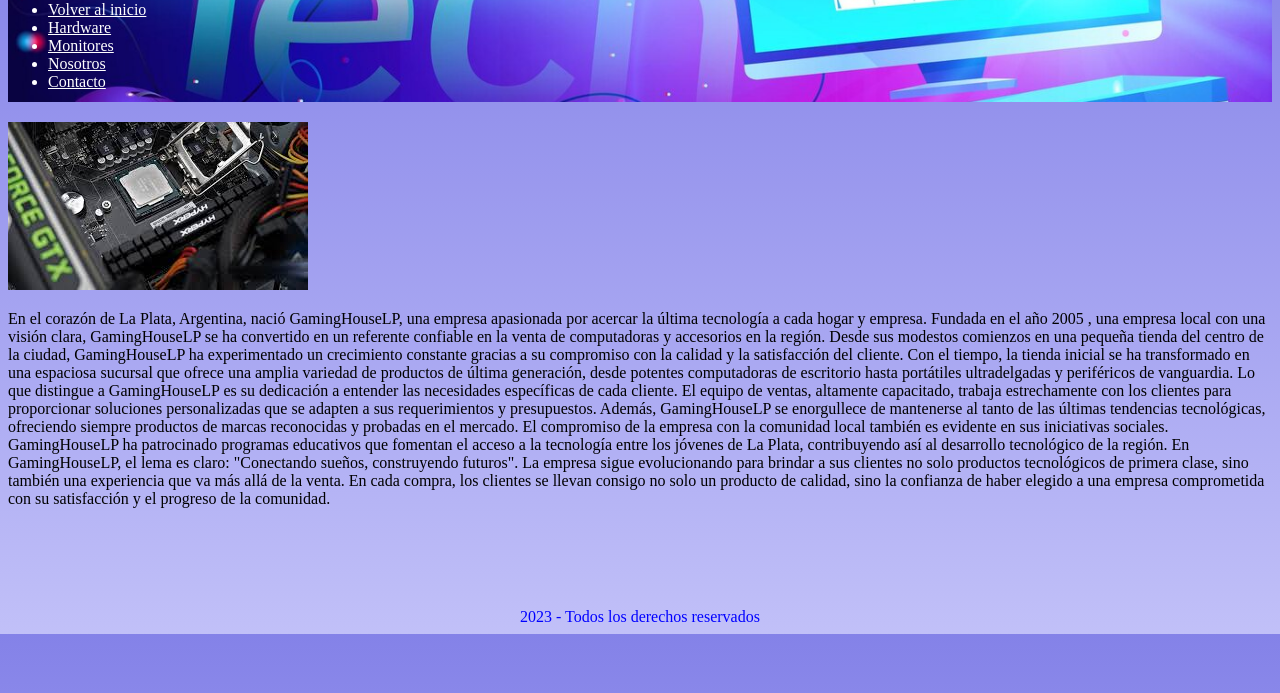
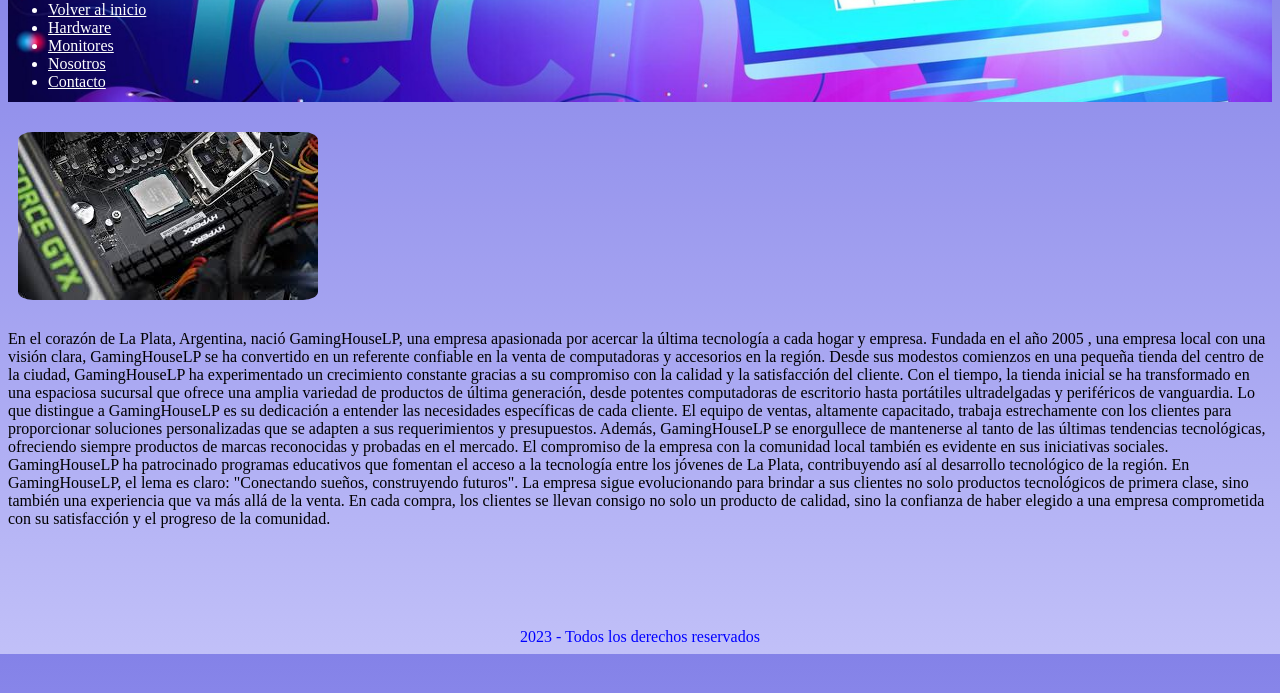
Before and after one commit to MaximilianBianchi/PFBianchi, a plain HTML site: page pages/nosotros.html in a window 1280 px wide. Shown: the part 79-772 px from the top of the page. Drawn offline with Linux system fonts and the light colour scheme; a web font is replaced by a local one.

Commit message:
Dando propiedad a imagenes

```diff
--- a/css/styles.css
+++ b/css/styles.css
@@ -15,6 +15,7 @@ body footer {
     margin: 5px;
     max-height: 200px;
     max-width: 200px;
+    border-radius: 5%;
 
 }
 
@@ -68,3 +69,8 @@ p span { color: white;
 p {
     font-family: Gabarito;
 }
+
+.imagen_border {
+    border-radius: 5%;
+    margin: 10px;
+}
--- a/pages/nosotros.html
+++ b/pages/nosotros.html
@@ -25,7 +25,7 @@
             </nav>
         </header>
         <div>
-            <img src="../images/nosotros.jpg" alt="">
+            <img src="../images/nosotros.jpg" alt="" class="imagen_border">
         </div>
         <section>
 
```
Also changed, not shown: pages/contacto.html (+1 -1 lines).
